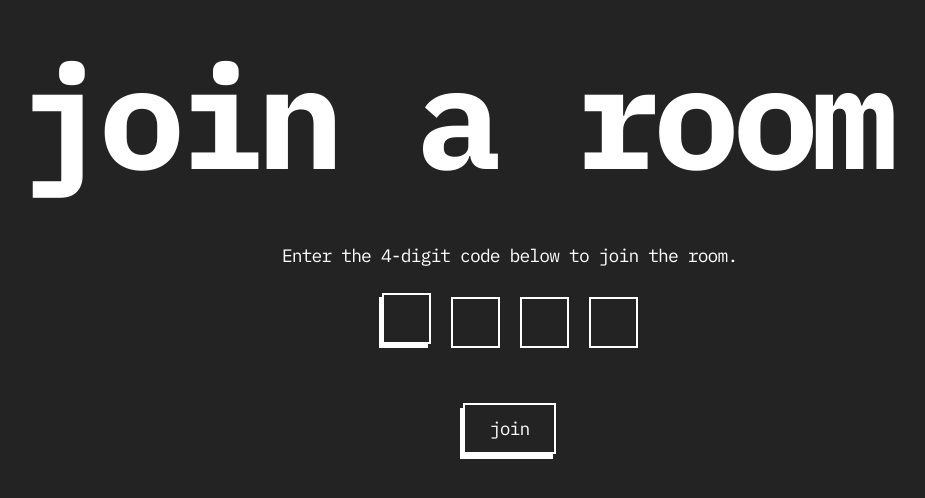
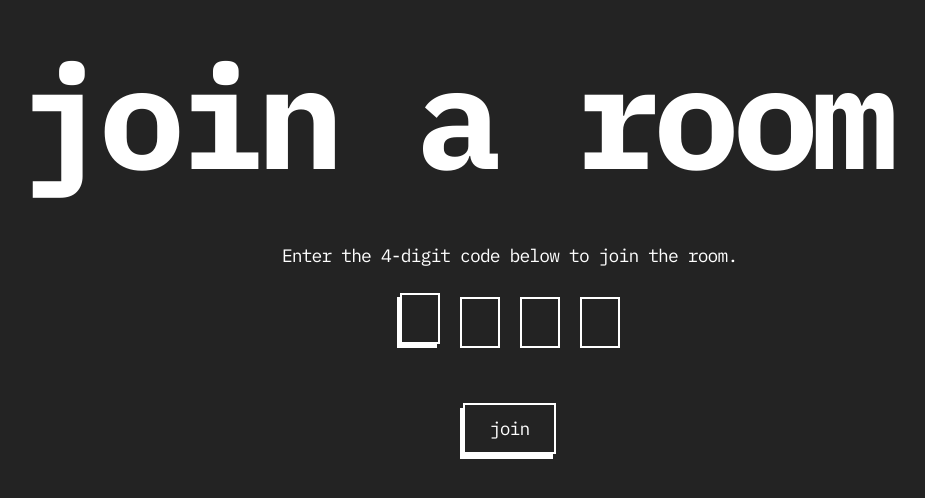
Before and after one commit to Chris034/cache, a React (Create React App) app: page /join-room in a window 1280 px wide. Shown: the part 148-646 px from the top of the page, without its empty margins (134-1059 px from the left). Built offline with nearby package versions, Linux system fonts and the light colour scheme.

Commit message:
ok maybe 1 bug

```diff
--- a/src/components/CodeInput.tsx
+++ b/src/components/CodeInput.tsx
@@ -14,7 +14,7 @@ const NumberInput = styled.input`
         -webkit-appearance: none;
     }
     -moz-appearance: textfield;
-    font-family: Inter
+    font-family: IBM Plex Mono;
     font-size: 18px;
     font-weight: 400;
     line-height: 23px;
```
